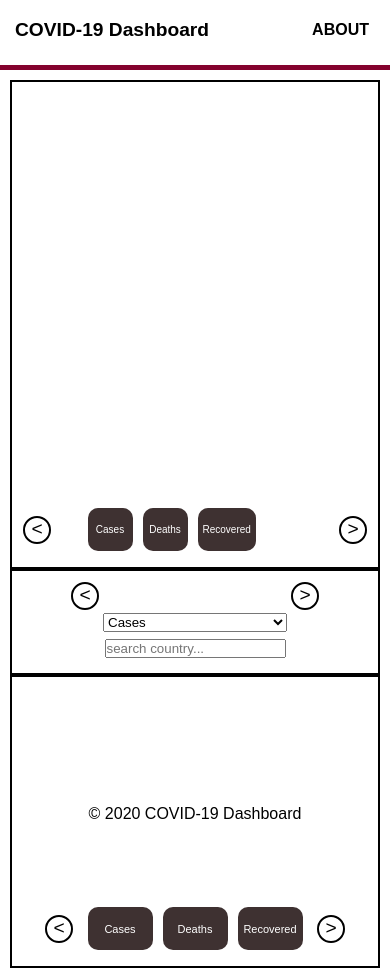
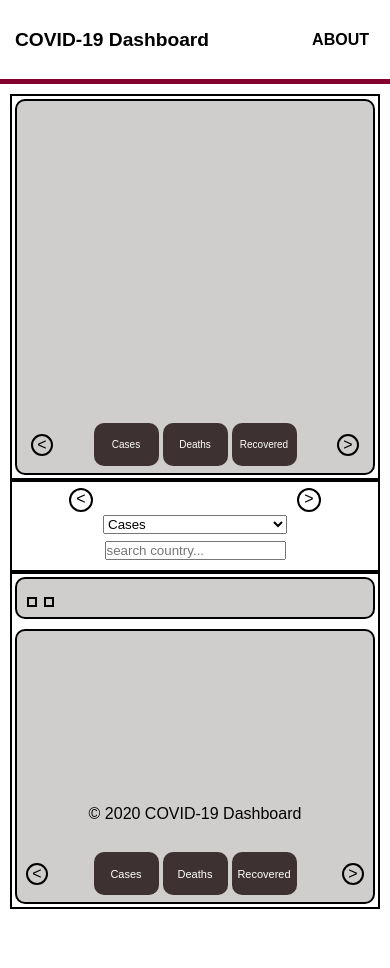
Before and after one commit to katerinafedotova/covid-dashboard, a website built with webpack: page src/template.html in a window 390 px wide. After the commit the page ends 909 px from the top, so only its background shows below. Built offline with nearby package versions, Linux system fonts and the light colour scheme; no server answers.

Commit message:
feat: add basic styles to all containers

```diff
--- a/src/chart/createChart.js
+++ b/src/chart/createChart.js
@@ -72,6 +72,8 @@ export default function createChart(chartData, targetId = 0) {
   };
 
   const chartOptions = {
+    maintainAspectRatio: false,
+    responsive: true,
     legend: {
       display: true,
       position: 'top',
--- a/src/globalData/generateGlobalData.js
+++ b/src/globalData/generateGlobalData.js
@@ -63,5 +63,5 @@ export default function generateGlobalData(data, currentId = 0) {
   ];
 
   globalTitle.innerText = `Global ${parameters[currentId].name}`;
-  globalData.innerText = parameters[currentId].value;
+  globalData.innerText = parameters[currentId].value.toLocaleString('en', { maximumFractionDigits: 0 });
 }
--- a/src/list/generateList.js
+++ b/src/list/generateList.js
@@ -38,7 +38,7 @@ export default function generateList(dataJson, targetName, targetId = 0) {
       countryCases.innerText = propertyPer100kPopulation(countryData.properties[id].value,
         countryData.population);
     } else {
-      countryCases.innerText = countryData.properties[targetId].value;
+      countryCases.innerText = countryData.properties[targetId].value.toLocaleString('en', { maximumFractionDigits: 0 });
     }
     countryName.innerText = countryData.country;
   });
--- a/src/style.css
+++ b/src/style.css
@@ -9,12 +9,14 @@ body {
 /* header start */
 .header{
     width:100%;
-    height:70px;
+    height: 10vh;
+    display: flex;
+    justify-content: center;
+    align-items: center;
     border-bottom: 5px solid #84022e;
 }
 .header__content{
     max-width: 1300px;
-    margin: 0 auto;
     display: flex;
     justify-content: space-between;
     align-items: center;
@@ -30,8 +32,8 @@ body {
 
 /* main start*/
 .main{
-    margin: 10px;
-    height: calc(100vh - 145px);
+    height: 83vh;
+    padding: 10px;
 }
 .container{
     display: flex;
@@ -39,27 +41,33 @@ body {
     text-align: center;
     flex-wrap:wrap;
     max-width: 1300px;
+    height: calc(100vh - 145px);
     margin: 0 auto;
 }
 .first__column, .second__column, .third__column{
     border: 2px black solid;
-    padding: 8px;
     border-collapse: collapse;
-}
-.first__column__content, .second__column__content, .third__column__content{
     padding: 3px;
 }
 
 /* first column start */
 .first__column{
-    flex-basis: 20%;
+    flex-basis: 22%;
+    min-width: 22%;
 }
 .first__column__content{
     display: flex;
+    flex-direction: column;
     justify-content: space-around;
     align-items: center;
 }
-
+.global__info{
+  width: 100%;
+  display: flex;
+  justify-content: space-around;
+  align-items: center;
+  padding: 3px;
+}
 .global-arrow {
   width: 28px;
   height: 28px;
@@ -85,7 +93,7 @@ body {
 .global__data {
     color: red;
     font-weight: 700;
-    font-size: 32px;
+    font-size: 1.4em;
 }
 
 .category-name {
@@ -148,8 +156,24 @@ mark {
 
 /* second column start */
 .second__column{
-    flex-basis: 50%;
-    margin:0 auto;
+    flex-basis: 45%;
+    min-width: 45%;
+}
+.second__column__content{
+  display: flex;
+  flex-direction: column;
+  justify-content: space-between;
+  height: 100%;
+  border-radius: 10px;
+  border: 2px solid black;
+  background: #d0cdcd;
+}
+.content__container{
+  display: flex;
+  flex-direction: column;
+  justify-content: space-between;
+  height: 100%;
+  padding: 10px 10px 5px 10px;
 }
 #mapid {
     height: 400px;
@@ -223,11 +247,11 @@ margin-bottom: 1em;
   margin: .6em 0 0;
 }
 .switchers, .switchers__chart{
+  width: 100%;
   margin:0 auto;
   margin-top: 10px;
   max-width: 400px;
   display: flex;
-  flex-wrap: wrap;
   justify-content: space-between;
   align-items: center;
 }
@@ -238,8 +262,8 @@ margin-bottom: 1em;
   display: flex;
   align-items: center;
   justify-content: center;
-  margin: 5px;
-  padding: 5px;
+  margin: 3px;
+  padding: 2px;
   height: 43px;
   width:65px;
   background: #3e3131;
@@ -249,22 +273,22 @@ margin-bottom: 1em;
   cursor:pointer;
 }
 .switcher:hover, .switcher.active, .switcher__chart:hover, .switcher__chart.active{
-  transform: scale(1.1);
   box-shadow: 1px 1px 6px 1px #eff47e, -1px -1px 5px 1px rgba(138,83,0,0.22);
   color: #f3f880;
 }
-.arrow{
-  width: 28px;
-  height: 28px;
+.arrow, .global-arrow{
+  width: 24px;
+  height: 24px;
   text-align: center;
   border: 2px solid black;
   border-radius: 50%;
-  font-size:1.2em;
-  font-weight: 500;
+  font-size:1em;
+  font-weight: 400;
   cursor:pointer;
 }
-.arrow:hover{
-  background: rgb(211, 208, 208);
+.arrow:hover, .global-arrow:hover{
+  box-shadow: 1px 1px 6px 1px #eff47e, -1px -1px 5px 1px rgba(138,83,0,0.22);
+  background: #eff47e;
 }
 .visible{
   display:flex;
@@ -314,39 +338,65 @@ margin-bottom: 1em;
 
 /* third column start */
 .third__column{
-    flex-basis: 29%;
+    flex-basis: 32%;
+    min-width: 32%;
 }
 .third__column__content{
     display: flex;
     flex-direction: column;
-    justify-content: space-around;
+    justify-content: space-between;
     align-items: center;
     width: 100%;
     height: 100%;
 }
 .country-data{
-  flex-basis:40%;
+  width: 100%;
+  flex-basis: 45%;
+  margin-bottom:10px;
+  padding: 10px;
+  border-radius: 10px;
+  border: 2px solid black;
+  background: #d0cdcd;
+}
+.canvas {
+  position: relative;
+  margin: auto;
+  width: 90%;
 }
 .chart{
-  max-width:100%;
-  flex-basis:60%;
+  flex-basis: 50%;
+  padding: 5px;
+  border: 2px solid black;
+  border-radius: 10px;
+  background: #d0cdcd;
+  width: 100%;
 }
 
 .country-data__title {
-  font-size: 24px;
+  font-size: 22px;
   font-weight: 600;
+  margin-bottom: 8px;
 }
 .country-data__wrapper {
   display: flex;
+  font-size: 13px;
 }
-
+.country-data__container{
+  border: 2px solid black;
+  margin-right: 7px;
+  padding: 3px;
+}
+.country-data__container_per100K{
+  border: 2px solid black;
+    padding: 3px;
+}
 .country-info {
   padding: 3px 0;
-  width: 100%;
   text-align: left;
   border-bottom: 2px solid black;
   display: flex;
   align-items: center;
+  justify-content: start;
 }
 
 .parameter {
@@ -357,16 +407,25 @@ margin-bottom: 1em;
 /* media queries start*/
 @media(max-width:900px){
   .first__column{
-    /* order:2; */
     flex-basis:30%;
   }
   .second__column{
-    /* order:1; */
     flex-basis:70%;
   }
   .third__column{
-    /* order:3; */
     flex-basis:100%;
+  }
+  .third__column__content{
+    flex-direction: row;
+  }
+  .country-data{
+    flex-basis: 40%;
+    height: 100%;
+    margin: 0 10px 0 0;
+  }
+  .chart{
+    flex-basis: 60%;
+    height: 100%;
   }
 }
 @media(max-width:700px){
@@ -382,6 +441,12 @@ margin-bottom: 1em;
     order:3;
     flex-basis:60%;
   }
+  .third__column__content{
+    flex-direction: column;
+  }
+  .country-data{
+    margin: 0 0 10px;
+  }
   h1 {
     font-size:1.5em;
   }
@@ -389,19 +454,42 @@ margin-bottom: 1em;
     font-size: 1.2em;
   }
 }
-@media(max-width:500px){
+@media(max-width:600px){
   .first__column, .second__column, .third__column{
     flex-basis:100%;
   }
   .switcher {
     font-size:10px;
-    flex-basis: 20%;
   }
   h1 {
     font-size:1.2em;
   }
   h2{
     font-size: 1em;
+  }
+  #mapid{
+    height: 350px;
+  }
+}
+
+@media(max-width:450px){
+  .chart{
+    padding: 5px;
+  }
+  .arrow{
+    width: 22px;
+    height: 22px;
+    font-size: 1em;
+    margin: 4px;
+  }
+  .switcher, .switcher__chart{
+    margin: 2px;
+  }
+  .switcher:hover, .switcher.active, .switcher__chart:hover, .switcher__chart.active{
+    transform: scale(1.05);
+  }
+  #mapid{
+    max-height: 300px;
   }
 }
 /* media queries end*/
@@ -411,7 +499,7 @@ margin-bottom: 1em;
     width: 100%;
     margin:0 auto;
     display: flex;
-    height: 50px;
+    height: 7vh;
 }
 .footer__content{
     width: 500px;
--- a/src/table/generateTable.js
+++ b/src/table/generateTable.js
@@ -23,20 +23,19 @@ export default function generateTable(data, countryId) {
   countryName = data[countryId].country;
   const parametersNamePer100K = ['cases per 100K', 'deaths per 100K', 'recovered per 100K', 'today cases per 100K', 'today deaths per 100K', 'today recovered per 100K'];
   const parametersPer100K = [];
-  countryTitle.innerText = `cases in ${countryName}`;
+  countryTitle.innerText = countryName.toUpperCase();
 
   data[countryId].properties.forEach((parameter) => {
     const countryInfo = createDomElement('div', 'country-info', null, countryDataContainer);
-    const countryParameter = createDomElement('span', 'parameter', null, countryInfo);
+    const countryParameter = createDomElement('div', 'parameter', null, countryInfo);
     const parameterName = createDomElement('div', 'parameter-name', null, countryInfo);
-
     const parameterPer100K = propertyPer100kPopulation(parameter.value, data[countryId].population);
     parametersPer100K.push(parameterPer100K);
 
     countryParameter.innerText = parameter.value;
     parameterName.innerText = parameter.name;
   });
-
+  countryDataContainer.lastChild.style.border = 'none';
   for (let i = 0; i < parametersNamePer100K.length; i += 1) {
     const countryInfoPer100K = createDomElement('div', 'country-info', null, countryDataContainerPer100K);
     const countryParameterPer100K = createDomElement('span', 'parameter', null, countryInfoPer100K);
@@ -45,4 +44,5 @@ export default function generateTable(data, countryId) {
     countryParameterPer100K.innerText = parametersPer100K[i];
     parameterNamePer100K.innerText = parametersNamePer100K[i];
   }
+  countryDataContainerPer100K.lastChild.style.border = 'none';
 }
--- a/src/template.html
+++ b/src/template.html
@@ -17,6 +17,7 @@
         <div class="container">
             <div class="first__column">
                 <div class="first__column__content">
+                    <div class="global__info">
                         <div class="global-arrow left"> < </div>
                         <div class="global__cases">
                         </div>
@@ -44,8 +45,10 @@
                         <div class="cases__by__country-list"></div>
                     </div>
                 </div>
+            </div>
             <div class="second__column">
                 <div class="second__column__content">
+                    <div class="content__container">
                         <div id="mapid"></div>
                         <div class="switchers">
                             <div class="arrow map__left"> < </div>
@@ -94,6 +97,7 @@
                                 </div>
                         </div>
                         <div class="arrow map__right"> > </div>
+                    </div>
                     </div>
                 </div>
             </div>
```
Lines whose indentation alone changed are shown as unchanged.
